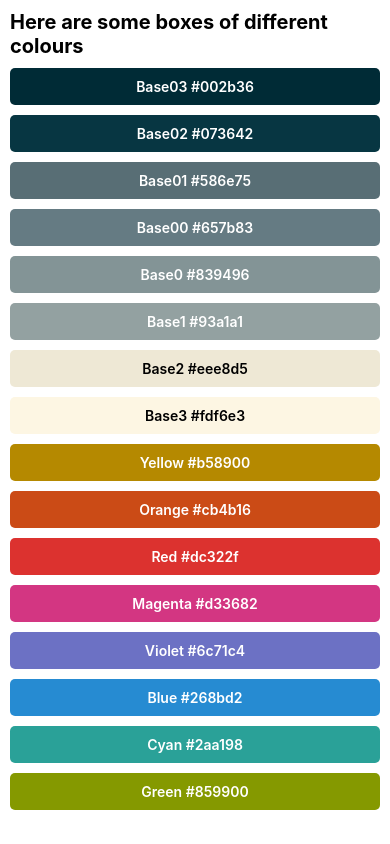
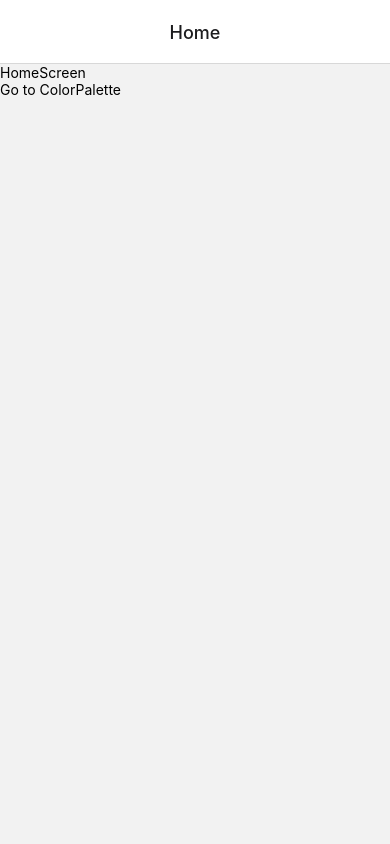
Before and after one commit to herdeybayor/AwesomeProject, a React Native app: screen / in a window 390 px wide. Built offline with nearby package versions, Linux system fonts and the light colour scheme.

Commit message:
chore: update navigation ♻

```diff
--- a/App.tsx
+++ b/App.tsx
@@ -1,166 +1,30 @@
 import { NavigationContainer } from "@react-navigation/native";
-import {
-  FlatList,
-  SafeAreaView,
-  StatusBar,
-  StyleSheet,
-  Text,
-  View,
-} from "react-native";
-import { ColorBox } from "./components";
-
-import type { Box } from "./typings";
+import { createNativeStackNavigator } from "@react-navigation/native-stack";
+import { HomeScreen } from "./screens";
+import ColorPalette from "./screens/ColorPalette";
 
 const App = () => {
-  const BOXES: Box[] = [
-    {
-      id: "0",
-      color: {
-        name: "Base03",
-        hex: "#002b36",
-      },
-    },
-    {
-      id: "1",
-      color: {
-        name: "Base02",
-        hex: "#073642",
-      },
-    },
-    {
-      id: "2",
-      color: {
-        name: "Base01",
-        hex: "#586e75",
-      },
-    },
-    {
-      id: "3",
-      color: {
-        name: "Base00",
-        hex: "#657b83",
-      },
-    },
-    {
-      id: "4",
-      color: {
-        name: "Base0",
-        hex: "#839496",
-      },
-    },
-    {
-      id: "5",
-      color: {
-        name: "Base1",
-        hex: "#93a1a1",
-      },
-    },
-    {
-      id: "6",
-      color: {
-        name: "Base2",
-        hex: "#eee8d5",
-      },
-    },
-    {
-      id: "7",
-      color: {
-        name: "Base3",
-        hex: "#fdf6e3",
-      },
-    },
-    {
-      id: "8",
-      color: {
-        name: "Yellow",
-        hex: "#b58900",
-      },
-    },
-    {
-      id: "9",
-      color: {
-        name: "Orange",
-        hex: "#cb4b16",
-      },
-    },
-    {
-      id: "10",
-      color: {
-        name: "Red",
-        hex: "#dc322f",
-      },
-    },
-    {
-      id: "11",
-      color: {
-        name: "Magenta",
-        hex: "#d33682",
-      },
-    },
-    {
-      id: "12",
-      color: {
-        name: "Violet",
-        hex: "#6c71c4",
-      },
-    },
-    {
-      id: "13",
-      color: {
-        name: "Blue",
-        hex: "#268bd2",
-      },
-    },
-    {
-      id: "14",
-      color: {
-        name: "Cyan",
-        hex: "#2aa198",
-      },
-    },
-    {
-      id: "15",
-      color: {
-        name: "Green",
-        hex: "#859900",
-      },
-    },
-  ];
+  const Stack = createNativeStackNavigator();
   return (
     <NavigationContainer>
-      <SafeAreaView style={styles.safeArea}>
-        <View style={styles.container}>
-          <Text style={styles.headerText}>
-            Here are some boxes of different colours
-          </Text>
-          <FlatList
-            data={BOXES}
-            renderItem={({ item }) => <ColorBox box={item} />}
-            keyExtractor={(item) => item.id}
-            ListEmptyComponent={<Text>No boxes</Text>}
-          />
-        </View>
-
-        {/* Status bar for android */}
-        <StatusBar barStyle={"dark-content"} backgroundColor="white" />
-      </SafeAreaView>
+      <Stack.Navigator>
+        <Stack.Screen
+          name="Home"
+          component={HomeScreen}
+          options={{ headerTitleAlign: "center" }}
+        />
+        <Stack.Screen
+          name="ColorPalette"
+          component={ColorPalette}
+          options={{
+            title: "Color Palette",
+            animation: "slide_from_right",
+            headerTitleAlign: "center",
+          }}
+        />
+      </Stack.Navigator>
     </NavigationContainer>
   );
 };
 
 export default App;
-
-const styles = StyleSheet.create({
-  container: {
-    backgroundColor: "white",
-    padding: 10,
-    flex: 1,
-  },
-  safeArea: {
-    flex: 1,
-  },
-  headerText: {
-    fontSize: 20,
-    fontWeight: "bold",
-  },
-});
--- /dev/null
+++ b/screens/ColorPalette.tsx
@@ -0,0 +1,152 @@
+import React from "react";
+import { StyleSheet, Text, View } from "react-native";
+import { FlatList } from "react-native-gesture-handler";
+import { ColorBox } from "../components";
+import { Box } from "../typings";
+
+const ColorPalette = () => {
+  const BOXES: Box[] = [
+    {
+      id: "0",
+      color: {
+        name: "Base03",
+        hex: "#002b36",
+      },
+    },
+    {
+      id: "1",
+      color: {
+        name: "Base02",
+        hex: "#073642",
+      },
+    },
+    {
+      id: "2",
+      color: {
+        name: "Base01",
+        hex: "#586e75",
+      },
+    },
+    {
+      id: "3",
+      color: {
+        name: "Base00",
+        hex: "#657b83",
+      },
+    },
+    {
+      id: "4",
+      color: {
+        name: "Base0",
+        hex: "#839496",
+      },
+    },
+    {
+      id: "5",
+      color: {
+        name: "Base1",
+        hex: "#93a1a1",
+      },
+    },
+    {
+      id: "6",
+      color: {
+        name: "Base2",
+        hex: "#eee8d5",
+      },
+    },
+    {
+      id: "7",
+      color: {
+        name: "Base3",
+        hex: "#fdf6e3",
+      },
+    },
+    {
+      id: "8",
+      color: {
+        name: "Yellow",
+        hex: "#b58900",
+      },
+    },
+    {
+      id: "9",
+      color: {
+        name: "Orange",
+        hex: "#cb4b16",
+      },
+    },
+    {
+      id: "10",
+      color: {
+        name: "Red",
+        hex: "#dc322f",
+      },
+    },
+    {
+      id: "11",
+      color: {
+        name: "Magenta",
+        hex: "#d33682",
+      },
+    },
+    {
+      id: "12",
+      color: {
+        name: "Violet",
+        hex: "#6c71c4",
+      },
+    },
+    {
+      id: "13",
+      color: {
+        name: "Blue",
+        hex: "#268bd2",
+      },
+    },
+    {
+      id: "14",
+      color: {
+        name: "Cyan",
+        hex: "#2aa198",
+      },
+    },
+    {
+      id: "15",
+      color: {
+        name: "Green",
+        hex: "#859900",
+      },
+    },
+  ];
+  return (
+    <View style={styles.container}>
+      <Text style={styles.headerText}>
+        Here are some boxes of different colours
+      </Text>
+      <FlatList
+        data={BOXES}
+        renderItem={({ item }) => <ColorBox box={item} />}
+        keyExtractor={(item) => item.id}
+        ListEmptyComponent={<Text>No boxes</Text>}
+      />
+    </View>
+  );
+};
+
+export default ColorPalette;
+
+const styles = StyleSheet.create({
+  container: {
+    backgroundColor: "white",
+    padding: 10,
+    flex: 1,
+  },
+  safeArea: {
+    flex: 1,
+  },
+  headerText: {
+    fontSize: 20,
+    fontWeight: "bold",
+  },
+});
--- /dev/null
+++ b/screens/Home.tsx
@@ -0,0 +1,25 @@
+import { Text, View, TouchableOpacity } from "react-native";
+import React from "react";
+import { NativeStackNavigationProp } from "@react-navigation/native-stack";
+
+type RootStackParamList = {
+  Home: undefined;
+  ColorPalette: undefined;
+};
+
+type Props = {
+  navigation: NativeStackNavigationProp<RootStackParamList, "Home">;
+};
+
+const HomeScreen = ({ navigation }: Props) => {
+  return (
+    <View>
+      <Text>HomeScreen</Text>
+      <TouchableOpacity onPress={() => navigation.navigate("ColorPalette")}>
+        <Text>Go to ColorPalette</Text>
+      </TouchableOpacity>
+    </View>
+  );
+};
+
+export default HomeScreen;
--- /dev/null
+++ b/screens/index.ts
@@ -0,0 +1,2 @@
+export { default as HomeScreen } from "./Home";
+export { default as LoginScreen } from "./ColorPalette";
```
